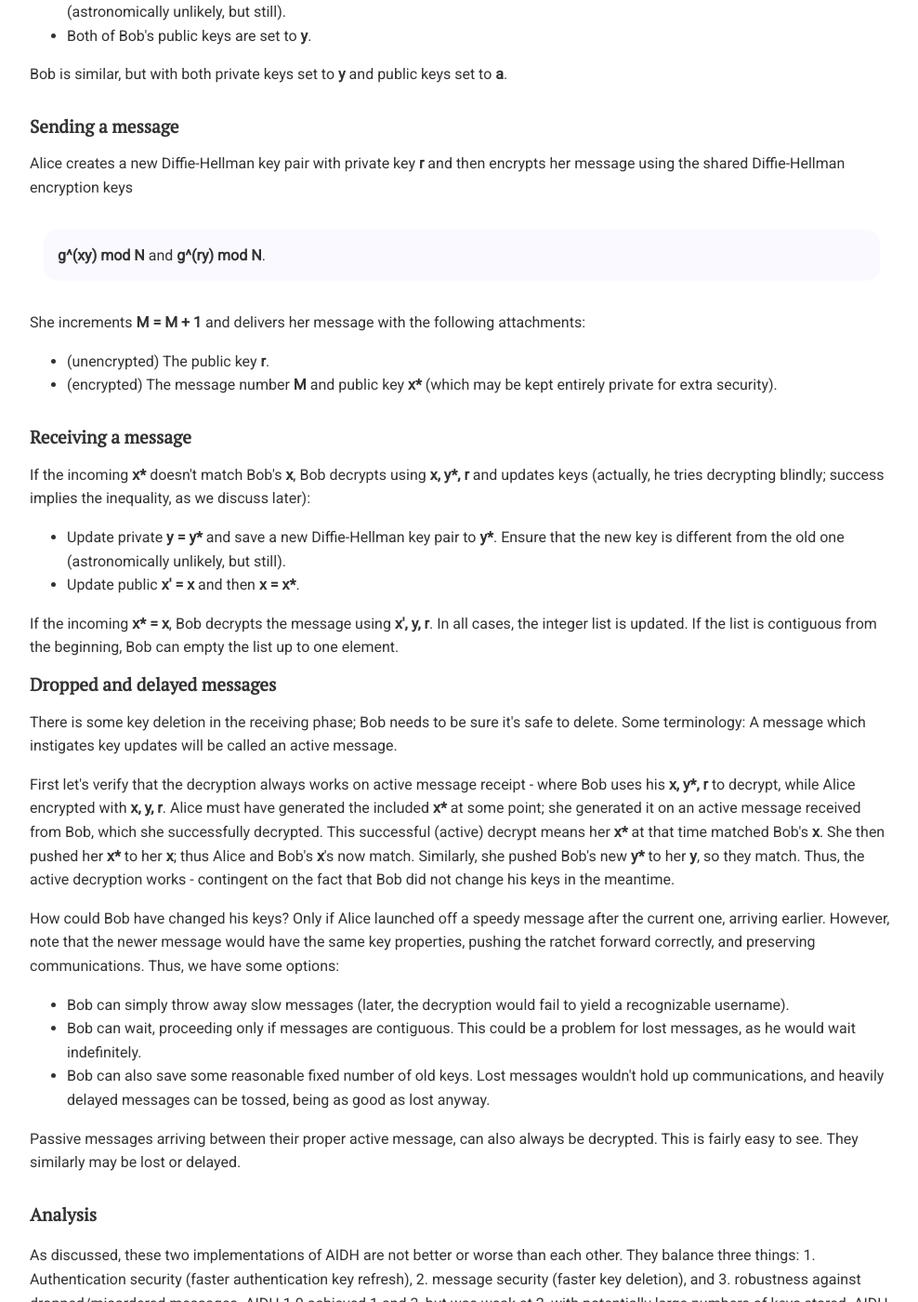
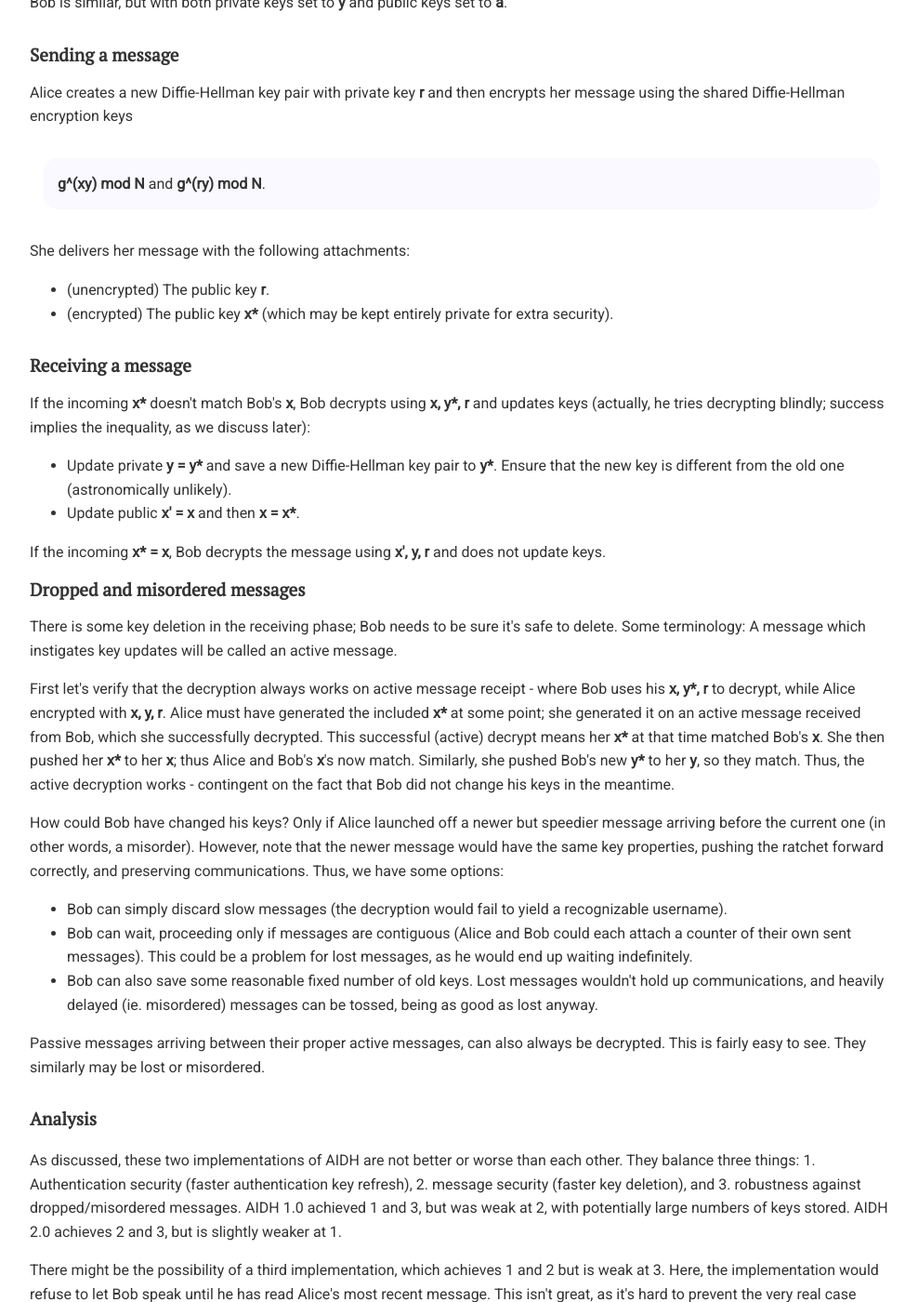
Before and after one commit to chatscrypt/chatscrypt.github.io, a Jekyll site: the page built from _posts/2020-01-24-the-chatscrypt-architecture-part-iv-authenticated-inductive-diffie-hellman-2.html, in a window 1280 px wide and 1400 px high, scrolled down 964 px. Shown: the whole window at 93% size, without its empty margins (143-1131 px from the left). Built offline with Jekyll 4.4.1, drawn with Linux system fonts in a browser that asks for light colours; comment, search, counter and statistics services are not loaded; some of the changed text lies outside the part shown.

Commit message:
Update 2020-01-24-the-chatscrypt-architecture-part-iv-authenticated-inductive-diffie-hellman-2.html

```diff
--- a/_posts/2020-01-24-the-chatscrypt-architecture-part-iv-authenticated-inductive-diffie-hellman-2.html
+++ b/_posts/2020-01-24-the-chatscrypt-architecture-part-iv-authenticated-inductive-diffie-hellman-2.html
@@ -14,11 +14,9 @@
 
 <p>Once the protocol is initiated, Alice will have the following state variables:
 <ul>
-<li>Alice's message counter <b>M</b>, and a list of integers enumerating which of Bob's messages she has received. (The contiguous part stemming from 0 may be deleted.) The list should typically be length 1.
 <li>Alice's current private key <b>x</b>, and pending private key <b>x*</b> waiting for confirmation from Bob.
 <li>Bob's current public key <b>y</b>, and previous public key <b>y'</b> in case Alice has processed the update to <b>y</b>, but Bob is unaware and still sending <b>y'</b> encrypted messages.
 </ul>
-
 
 
 <h2>Initialization</h2>
@@ -26,7 +24,6 @@
 
 <p>When Alice wants to initiate a correspondence with Bob, she fetches Bob's signed public key, verifies the signature, and initializes her state:
 <ul>
-<li>Message counter <b>M</b> is set to 0, and an empty list of integers is initialized.
 <li>Alice sets <b>x = a</b> and saves a new Diffie-Hellman key pair to <b>x*</b>. She ensures that the new key is different from the old one (astronomically unlikely, but still).
 <li>Both of Bob's public keys are set to <b>y</b>.
 </ul>
@@ -41,36 +38,36 @@
 <b>g^(xy) mod N</b> and <b>g^(ry) mod N</b>.
 </div>
 
-She increments <b>M = M + 1</b> and delivers her message with the following attachments:
+She delivers her message with the following attachments:
 <ul>
 <li> (unencrypted) The public key <b>r</b>.
-<li> (encrypted) The message number <b>M</b> and public key <b>x*</b> (which may be kept entirely private for extra security).
+<li> (encrypted) The public key <b>x*</b> (which may be kept entirely private for extra security).
 </ul>
 
 <h2>Receiving a message</h2>
 
 If the incoming <b>x*</b> doesn't match Bob's <b>x</b>, Bob decrypts using <b>x, y*, r</b> and updates keys (actually, he tries decrypting blindly; success implies the inequality, as we discuss later):
 <ul>
-<li>Update private <b>y = y*</b> and save a new Diffie-Hellman key pair to <b>y*</b>. Ensure that the new key is different from the old one (astronomically unlikely, but still).
+<li>Update private <b>y = y*</b> and save a new Diffie-Hellman key pair to <b>y*</b>. Ensure that the new key is different from the old one (astronomically unlikely).
   <li>Update public <b>x' = x</b> and then <b>x = x*</b>.
 </ul>
-If the incoming <b>x* = x</b>, Bob decrypts the message using <b>x', y, r</b>. In all cases, the integer list is updated. If the list is contiguous from the beginning, Bob can empty the list up to one element.
+If the incoming <b>x* = x</b>, Bob decrypts the message using <b>x', y, r</b> and does not update keys.
 
 
-<h2>Dropped and delayed messages</h2>
+<h2>Dropped and misordered messages</h2>
 
 There is some key deletion in the receiving phase; Bob needs to be sure it's safe to delete. Some terminology: A message which instigates key updates will be called an active message.
 
 <p>First let's verify that the decryption always works on active message receipt - where Bob uses his <b>x, y*, r</b> to decrypt, while Alice encrypted with <b>x, y, r</b>. Alice must have generated the included <b>x*</b> at some point; she generated it on an active message received from Bob, which she successfully decrypted. This successful (active) decrypt means her <b>x*</b> at that time matched Bob's <b>x</b>. She then pushed her <b>x*</b> to her <b>x</b>; thus Alice and Bob's <b>x</b>'s now match. Similarly, she pushed Bob's new <b>y*</b> to her <b>y</b>, so they match. Thus, the active decryption works - contingent on the fact that Bob did not change his keys in the meantime.
 
-<p>How could Bob have changed his keys? Only if Alice launched off a speedy message after the current one, arriving earlier. However, note that the newer message would have the same key properties, pushing the ratchet forward correctly, and preserving communications. Thus, we have some options:
+<p>How could Bob have changed his keys? Only if Alice launched off a newer but speedier message arriving before the current one (in other words, a misorder). However, note that the newer message would have the same key properties, pushing the ratchet forward correctly, and preserving communications. Thus, we have some options:
   <ul>
-<li>Bob can simply throw away slow messages (later, the decryption would fail to yield a recognizable username).
-<li>Bob can wait, proceeding only if messages are contiguous. This could be a problem for lost messages, as he would wait indefinitely.
-<li>Bob can also save some reasonable fixed number of old keys. Lost messages wouldn't hold up communications, and heavily delayed messages can be tossed, being as good as lost anyway.
+<li>Bob can simply discard slow messages (the decryption would fail to yield a recognizable username).
+<li>Bob can wait, proceeding only if messages are contiguous (Alice and Bob could each attach a counter of their own sent messages). This could be a problem for lost messages, as he would end up waiting indefinitely.
+<li>Bob can also save some reasonable fixed number of old keys. Lost messages wouldn't hold up communications, and heavily delayed (ie. misordered) messages can be tossed, being as good as lost anyway.
 </ul>
 
-<p>Passive messages arriving between their proper active message, can also always be decrypted. This is fairly easy to see. They similarly may be lost or delayed.
+<p>Passive messages arriving between their proper active messages, can also always be decrypted. This is fairly easy to see. They similarly may be lost or misordered.
 
 <h2>Analysis</h2>
 
@@ -93,6 +90,8 @@
 
 
 
-<p>Edit (1/29/2020): I simplified the protocol quite a bit, and improved security properties. In fact, I think I've created something interesting: If Bob's device is compromised, and the <b>y</b> keys are all stolen from a period of time that doesn't date to the beginning of the communication, the messages are still secure! This is because the ratcheting <b>x</b>'s and <b>y</b>'s are entirely private, except at the initial exchange, where <b>x = a</b> and <b>y</b> have published public keys. Thus, AIDH 2.0 enjoys what one might call <i>two point</i> secrecy: An attacker would need to steal secrets belonging to <i>both</i> Alice and Bob to succeed, or Bob now and Bob past.
+<p>Edit (1/29/2020): I simplified the protocol quite a bit, and improved security properties. I noticed something interesting: If Bob's device is compromised, and the <b>y</b> keys are all stolen from a period of time that doesn't date to the beginning of the communication, the messages are still secure. This is because the ratcheting <b>x</b>'s and <b>y</b>'s are entirely private, except at the initial exchange, where <b>x = a</b> and <b>y</b> have published public keys. Thus, AIDH 2.0 enjoys what one might call <i>two point</i> secrecy: An attacker would need to steal secrets belonging to <i>both</i> Alice and Bob to succeed, or Bob now and Bob past.
 
 <p>Admittedly, Alice is sending Bob her public keys <b>x</b> constantly. But, for instance, in the case of spontaneous failure or compromise of Bob's random number generator, the <b>x</b>'s could conceivably remain entirely private, along with the ciphertexts.
+
+<p>Edit (1/30/2020): I've also noticed that there is the matter of knowing which key to use to decrypt a received message, if the sender is hidden. Publicly attached with the message could be a hash of the public key to use.
```
